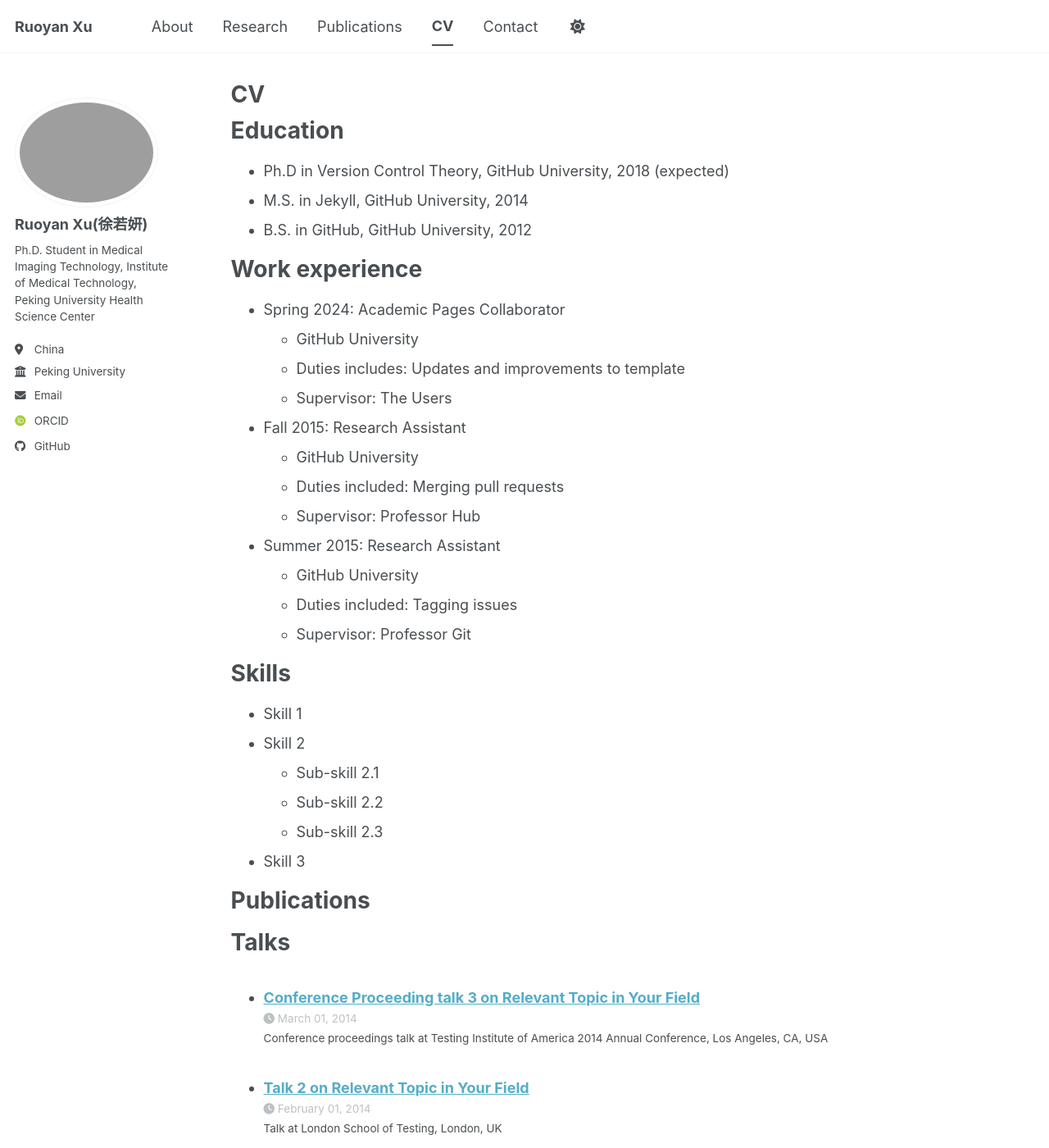
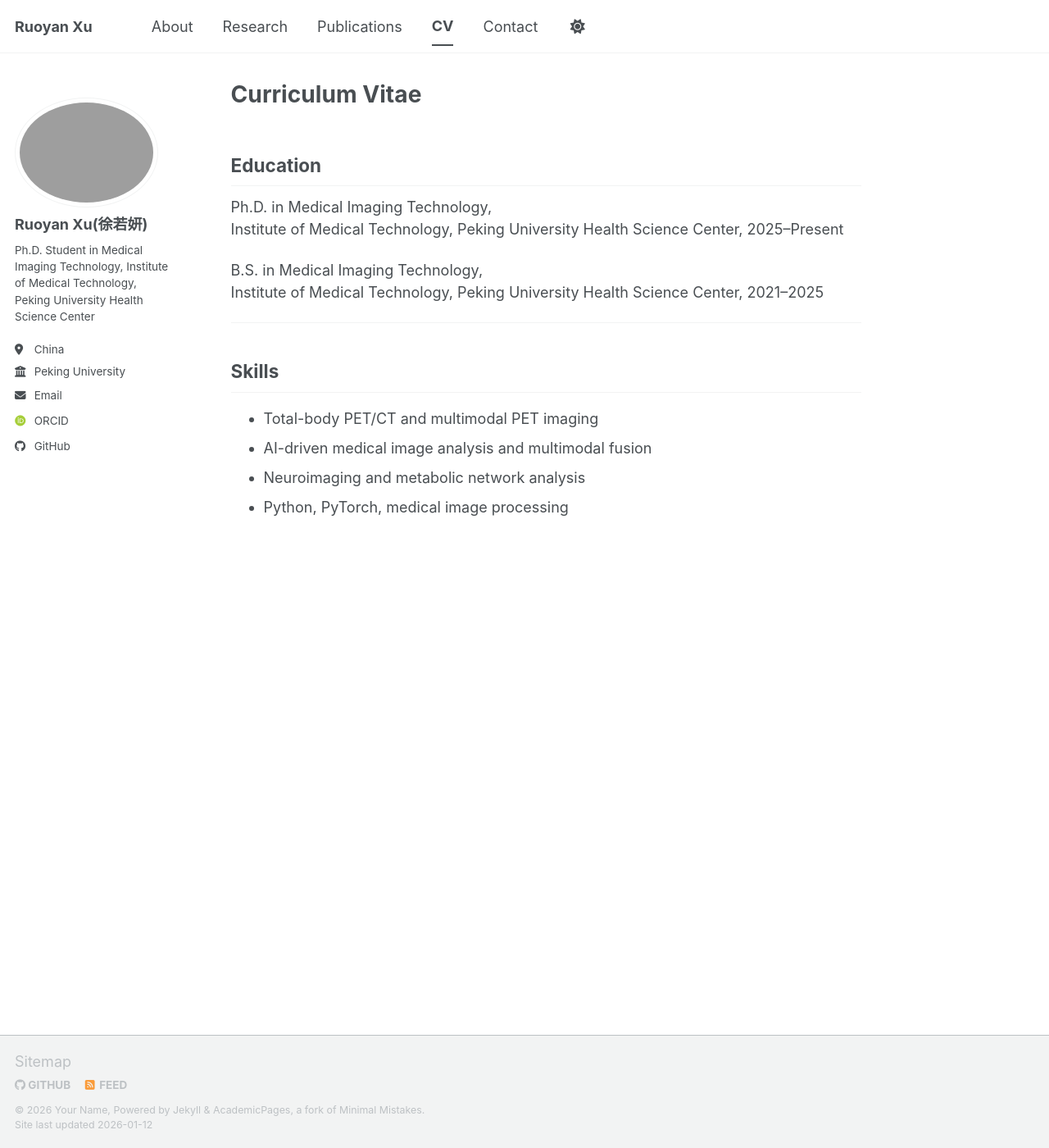
Before and after one commit to ruoyanxu-411/ruoyanxu-411.github.io, a Jekyll site: the page built from _pages/cv.md, in a window 1280 px wide and 1400 px high. Shown: the whole window at 82% size. Built offline with Jekyll 4.4.1, drawn with Linux system fonts in a browser that asks for light colours; some web fonts are replaced; a script bundle is joined from its source files by our own code; library files that are not in the unit come from our copies; some of the changed text lies outside the part shown.

Commit message:
Update cv.md

```diff
--- a/_pages/cv.md
+++ b/_pages/cv.md
@@ -1,64 +1,21 @@
 ---
-layout: archive
-title: "CV"
+layout: single
+title: "Curriculum Vitae"
 permalink: /cv/
-author_profile: true
-redirect_from:
-  - /resume
+---
+## Education
+
+Ph.D. in Medical Imaging Technology,
+Institute of Medical Technology, Peking University Health Science Center, 2025–Present
+
+B.S. in Medical Imaging Technology,
+Institute of Medical Technology, Peking University Health Science Center, 2021–2025
+
 ---
 
-{% include base_path %}
+## Skills
 
-Education
-======
-* Ph.D in Version Control Theory, GitHub University, 2018 (expected)
-* M.S. in Jekyll, GitHub University, 2014
-* B.S. in GitHub, GitHub University, 2012
-
-Work experience
-======
-* Spring 2024: Academic Pages Collaborator
-  * GitHub University
-  * Duties includes: Updates and improvements to template
-  * Supervisor: The Users
-
-* Fall 2015: Research Assistant
-  * GitHub University
-  * Duties included: Merging pull requests
-  * Supervisor: Professor Hub
-
-* Summer 2015: Research Assistant
-  * GitHub University
-  * Duties included: Tagging issues
-  * Supervisor: Professor Git
-
-Skills
-======
-* Skill 1
-* Skill 2
-  * Sub-skill 2.1
-  * Sub-skill 2.2
-  * Sub-skill 2.3
-* Skill 3
-
-Publications
-======
-  <ul>{% for post in site.publications reversed %}
-    {% include archive-single-cv.html %}
-  {% endfor %}</ul>
-
-Talks
-======
-  <ul>{% for post in site.talks reversed %}
-    {% include archive-single-talk-cv.html  %}
-  {% endfor %}</ul>
-
-Teaching
-======
-  <ul>{% for post in site.teaching reversed %}
-    {% include archive-single-cv.html %}
-  {% endfor %}</ul>
-
-Service and leadership
-======
-* Currently signed in to 43 different slack teams
+- Total-body PET/CT and multimodal PET imaging
+- AI-driven medical image analysis and multimodal fusion
+- Neuroimaging and metabolic network analysis
+- Python, PyTorch, medical image processing
```
